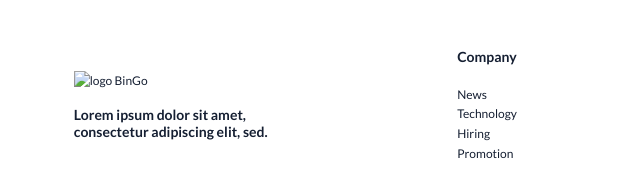
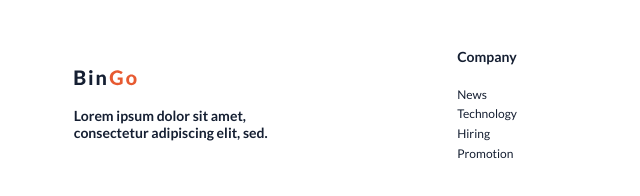
Before and after one commit to stilixoff/hw5-cursor, a plain HTML site: page index.html in a window 1280 px wide. Shown: the part 3568-3764 px from the top of the page, 79-719 px from the left. Drawn offline with Linux system fonts and the light colour scheme; the site is published under a folder, as on GitHub Pages, so addresses that start at the root find nothing.

Commit message:
Update index.html

```diff
--- a/index.html
+++ b/index.html
@@ -231,7 +231,7 @@
     <div class="wraper-seven">
         <footer>
             <div class="footer__column-1">
-                <a href="#"><img src="/img/BinGo.svg" alt="logo BinGo" class="logo-footer"></a>
+                <a href="#"><img src="img/BinGo.svg" alt="logo BinGo" class="logo-footer"></a>
                 <p>Lorem ipsum dolor sit amet, consectetur adipiscing elit, sed.</p>
             </div>
             <div class="footer__column-2">
```
